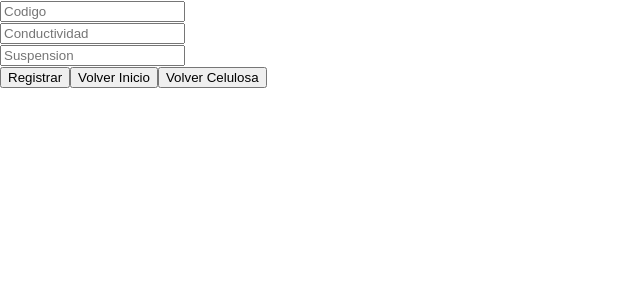
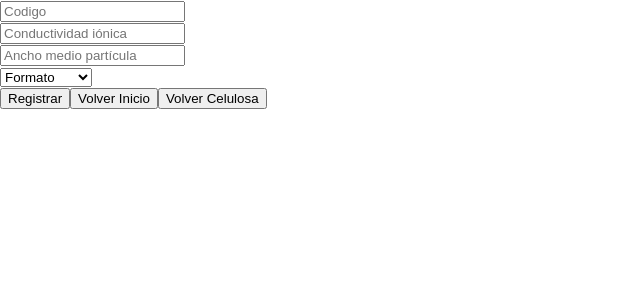
Before and after one commit to idcetim/eco-smart-ui, a React (Create React App) app: page /celulosa/producto in a window 1280 px wide. Shown: the top 300 px of the page, without its empty margins (0-640 px from the left). Built offline with nearby package versions, Linux system fonts and the light colour scheme.

Commit message:
Modify procesos & products

```diff
--- /dev/null
+++ b/src/components/SelectInput.jsx
@@ -0,0 +1,18 @@
+const SelectInput = (props) => {
+    const options = props.options
+    const setValueState = props.func
+    const optionValueHandler = (event) => {
+        console.log(event.target.value)
+        setValueState(event.target.value) }
+    return (
+        <div>
+            <select onChange={optionValueHandler}>
+                {options.map((op, index) => { return (
+                  <option value={op} disabled={index ===0 ? true : false} selected ={index ===0 ? true : false}  key={index}>{op}</option>
+                )})
+            }
+            </select>
+        </div>
+    )
+}
+export default SelectInput;
--- a/src/routes/celulosa/ProductoFinal.jsx
+++ b/src/routes/celulosa/ProductoFinal.jsx
@@ -4,16 +4,20 @@ import BackHomeButton from '../../components/BackHomeButton';
 import BackCelButton from '../../components/BackCelButton';
 import { urlCelProducto } from '../../api/endpoints';
 import ShowTxHash from '../../components/ShowTxHash';
+import SelectInput from '../../components/SelectInput';
 
 const ProductoFinal = () => {
     const [codigo, setCodigo] = useState("")
     const [suspension , setSuspension] = useState("")
+    const [anchoMedio, setAnchoMedio] = useState("")
     const [conductividad, setConductividad] = useState("")
+    const [porcentajeSusp, setPorcentajeSusp] = useState("")
     const [hash, setHash] = useState("")
 
+    const selectOptions = ["Formato", "Seca", "Suspension"]
     const registrarHandler = async () => {
         const url = urlCelProducto
-        const urlParameters = `${url}?code=${codigo}&susp=${suspension}&cond=${conductividad}`
+        const urlParameters = `${url}?code=${codigo}&susp=${suspension}&cond=${conductividad}&ancho=${anchoMedio}&porce=${porcentajeSusp}`
 		const data = await fetch(urlParameters)
 		const res = await data.json()
         setHash(res.transactionHash)
@@ -22,16 +26,16 @@ const ProductoFinal = () => {
     return (
         <div>
             <TextInput codigo="Codigo" func={setCodigo} />
-            <TextInput codigo="Conductividad" func={setConductividad} />
-            <TextInput codigo="Suspension" func={setSuspension} />
+            <TextInput codigo="Conductividad iónica" func={setConductividad} />
+            <TextInput codigo="Ancho medio partícula" func={setAnchoMedio} />
+            <SelectInput options = {selectOptions} func = {setSuspension} />
+            {suspension === selectOptions[2] && <TextInput codigo="Porcentaje suspension" func={setPorcentajeSusp} />}
             <button onClick={registrarHandler}>Registrar</button>
             <BackHomeButton />
             <BackCelButton />
             { hash !== "" && <ShowTxHash hash={hash}/>}
-
         </div>
     )
-
 }
 
 export default ProductoFinal;
```
